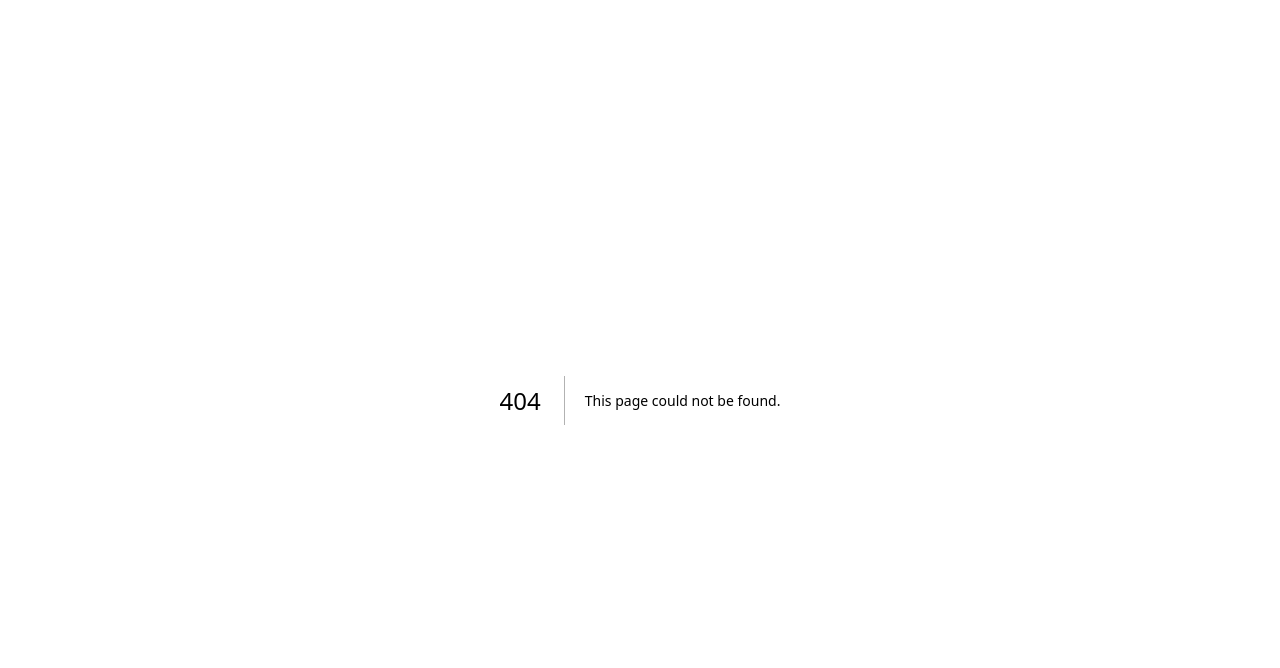
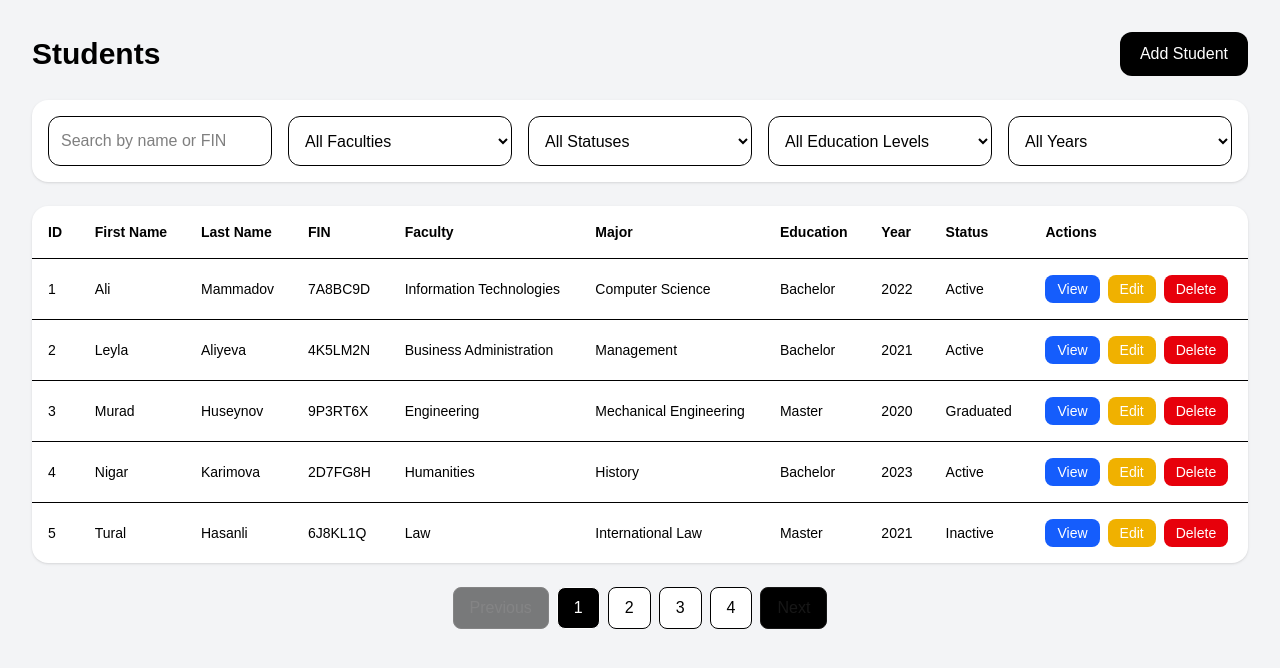
Before and after one commit to Mara0307/student-registartion-panel, a Next.js app: page /students in a window 1280 px wide. Before the commit this address had no page. Shown: the top 668 px of the page. Built offline with nearby package versions, Linux system fonts and the light colour scheme.

Commit message:
feat: build student list page with search filters pagination and delete action

```diff
--- /dev/null
+++ b/src/app/students/page.tsx
@@ -0,0 +1,226 @@
+"use client";
+
+import Link from "next/link";
+import { useMemo, useState } from "react";
+import { useStudents } from "../context/StudentContext";
+import { filterStudents, paginateStudents } from "../lib/helpers";
+
+const STUDENTS_PER_PAGE = 5;
+
+export default function StudentsPage() {
+  const { students, deleteStudent } = useStudents();
+
+  const [search, setSearch] = useState("");
+  const [faculty, setFaculty] = useState("");
+  const [status, setStatus] = useState("");
+  const [educationLevel, setEducationLevel] = useState("");
+  const [admissionYear, setAdmissionYear] = useState("");
+  const [currentPage, setCurrentPage] = useState(1);
+
+  const filteredStudents = useMemo(() => {
+    return filterStudents(students, {
+      search,
+      faculty,
+      status,
+      educationLevel,
+      admissionYear,
+    });
+  }, [students, search, faculty, status, educationLevel, admissionYear]);
+
+  const totalPages = Math.ceil(filteredStudents.length / STUDENTS_PER_PAGE);
+
+  const paginatedStudents = useMemo(() => {
+    return paginateStudents(filteredStudents, currentPage, STUDENTS_PER_PAGE);
+  }, [filteredStudents, currentPage]);
+
+  const faculties = [...new Set(students.map((s) => s.faculty))];
+  const statuses = [...new Set(students.map((s) => s.status))];
+  const educationLevels = [...new Set(students.map((s) => s.educationLevel))];
+  const admissionYears = [...new Set(students.map((s) => s.admissionYear))];
+
+  const handleDelete = (id: string) => {
+    const confirmed = window.confirm("Are you sure you want to delete this student?");
+    if (confirmed) {
+      deleteStudent(id);
+    }
+  };
+
+  const handleFilterChange = (setter: (value: string) => void, value: string) => {
+    setter(value);
+    setCurrentPage(1);
+  };
+
+  return (
+    <main className="min-h-screen bg-gray-100 p-4 md:p-8">
+      <div className="mx-auto max-w-7xl">
+        <div className="mb-6 flex flex-col gap-4 md:flex-row md:items-center md:justify-between">
+          <h1 className="text-3xl font-bold text-black">Students</h1>
+
+          <Link
+            href="/students/create"
+            className="rounded-xl bg-black px-5 py-2.5 text-white hover:opacity-90"
+          >
+            Add Student
+          </Link>
+        </div>
+
+        <div className="mb-6 text-black grid grid-cols-1 gap-4 rounded-2xl bg-white p-4 shadow md:grid-cols-2 lg:grid-cols-5">
+          <input
+            type="text"
+            placeholder="Search by name or FIN"
+            value={search}
+            onChange={(e) => handleFilterChange(setSearch, e.target.value)}
+            className="rounded-xl border p-3 outline-none"
+          />
+
+          <select
+            value={faculty}
+            onChange={(e) => handleFilterChange(setFaculty, e.target.value)}
+            className="rounded-xl border p-3"
+          >
+            <option value="">All Faculties</option>
+            {faculties.map((item) => (
+              <option key={item} value={item}>
+                {item}
+              </option>
+            ))}
+          </select>
+
+          <select
+            value={status}
+            onChange={(e) => handleFilterChange(setStatus, e.target.value)}
+            className="rounded-xl border p-3"
+          >
+            <option value="">All Statuses</option>
+            {statuses.map((item) => (
+              <option key={item} value={item}>
+                {item}
+              </option>
+            ))}
+          </select>
+
+          <select
+            value={educationLevel}
+            onChange={(e) => handleFilterChange(setEducationLevel, e.target.value)}
+            className="rounded-xl border p-3"
+          >
+            <option value="">All Education Levels</option>
+            {educationLevels.map((item) => (
+              <option key={item} value={item}>
+                {item}
+              </option>
+            ))}
+          </select>
+
+          <select
+            value={admissionYear}
+            onChange={(e) => handleFilterChange(setAdmissionYear, e.target.value)}
+            className="rounded-xl border p-3"
+          >
+            <option value="">All Years</option>
+            {admissionYears.map((item) => (
+              <option key={item} value={String(item)}>
+                {item}
+              </option>
+            ))}
+          </select>
+        </div>
+
+        <div className="overflow-x-auto rounded-2xl bg-white shadow">
+          <table className="min-w-full text-sm">
+            <thead className="bg-white-200 text-left text-black">
+              <tr>
+                <th className="p-4">ID</th>
+                <th className="p-4">First Name</th>
+                <th className="p-4">Last Name</th>
+                <th className="p-4">FIN</th>
+                <th className="p-4">Faculty</th>
+                <th className="p-4">Major</th>
+                <th className="p-4">Education</th>
+                <th className="p-4">Year</th>
+                <th className="p-4">Status</th>
+                <th className="p-4">Actions</th>
+              </tr>
+            </thead>
+
+            <tbody className="table-body">
+              {paginatedStudents.length > 0 ? (
+                paginatedStudents.map((student) => (
+                  <tr key={student.id} className="border-t">
+                    <td className="p-4">{student.id}</td>
+                    <td className="p-4">{student.firstName}</td>
+                    <td className="p-4">{student.lastName}</td>
+                    <td className="p-4">{student.fin}</td>
+                    <td className="p-4">{student.faculty}</td>
+                    <td className="p-4">{student.major}</td>
+                    <td className="p-4">{student.educationLevel}</td>
+                    <td className="p-4">{student.admissionYear}</td>
+                    <td className="p-4">{student.status}</td>
+                    <td className="p-4">
+                      <div className="flex flex-wrap gap-2">
+                        <Link
+                          href={`/students/${student.id}`}
+                          className="rounded-lg bg-blue-600 px-3 py-1 text-white"
+                        >
+                          View
+                        </Link>
+                        <Link
+                          href={`/students/edit/${student.id}`}
+                          className="rounded-lg bg-yellow-500 px-3 py-1 text-white"
+                        >
+                          Edit
+                        </Link>
+                        <button
+                          onClick={() => handleDelete(student.id)}
+                          className="rounded-lg bg-red-600 px-3 py-1 text-white"
+                        >
+                          Delete
+                        </button>
+                      </div>
+                    </td>
+                  </tr>
+                ))
+              ) : (
+                <tr>
+                  <td className="p-6 text-center text-gray-500" colSpan={10}>
+                    No students found
+                  </td>
+                </tr>
+              )}
+            </tbody>
+          </table>
+        </div>
+
+        <div className="mt-6 flex flex-wrap items-center justify-center gap-2">
+          <button
+            disabled={currentPage === 1}
+            onClick={() => setCurrentPage((prev) => prev - 1)}
+            className="rounded-lg border px-4 py-2 disabled:opacity-50 bg-black"
+          >
+            Previous
+          </button>
+
+          {Array.from({ length: totalPages }, (_, index) => index + 1).map((page) => (
+            <button
+              key={page}
+              onClick={() => setCurrentPage(page)}
+              className={`rounded-lg px-4 py-2 border ${
+                currentPage === page ? "bg-black text-white" : "bg-white text-black"
+              }`}
+            >
+              {page}
+            </button>
+          ))}
+
+          <button
+            disabled={currentPage === totalPages || totalPages === 0}
+            onClick={() => setCurrentPage((prev) => prev + 1)}
+            className="rounded-lg border px-4 py-2 disabled:opacity-50 bg-black"
+          >
+            Next
+          </button>
+        </div>
+      </div>
+    </main>
+  );
+}
```
